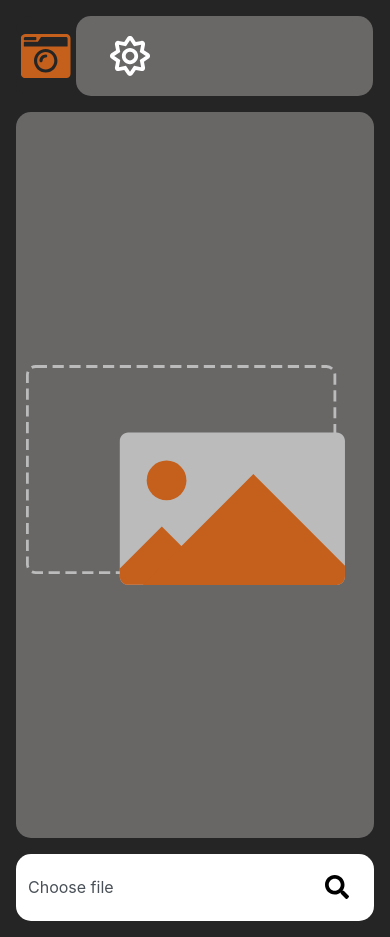
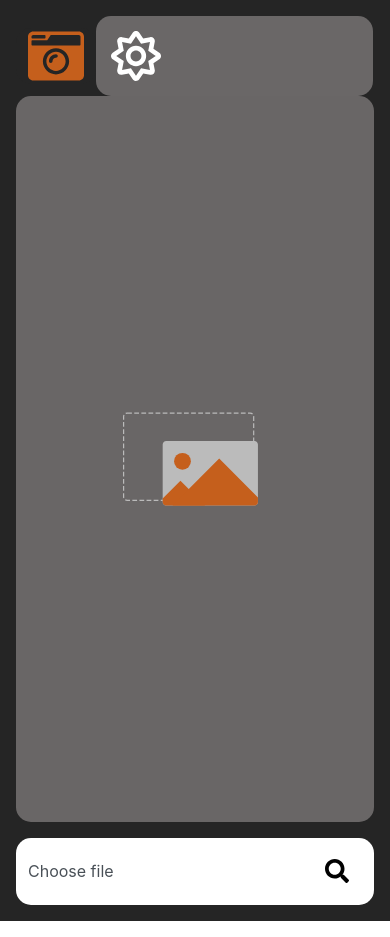
Before and after one commit to Fylypowy/recruitment-task, a React (Create React App) app: page / in a window 390 px wide. Built offline with nearby package versions, Linux system fonts and the light colour scheme.

Commit message:
responsive-correct-2

```diff
--- a/src/App.tsx
+++ b/src/App.tsx
@@ -10,6 +10,8 @@ interface State {
   brightness: number;
   labelText: string;
   tempUrl: string;
+  popUpType: string;
+  isPopUpActive: boolean;
 }
 
 class App extends React.Component<{}, State> {
@@ -17,7 +19,9 @@ class App extends React.Component<{}, State> {
     super(props);
     this.state = {
       brightness: 1,
+      isPopUpActive: false,
       labelText: "Choose file",
+      popUpType: "",
       tempUrl: ""
     };
   }
@@ -26,12 +30,10 @@ class App extends React.Component<{}, State> {
     return (
       <div className="container-fluid p-3">
         <div className="row">
-          <div className="col-sm-12 col-md-1 pr-3 pr-md-0">
-            <Toolbar
-              brightness={this.state.brightness}
-              brightnessHandler={this.brightnessChangeHandler}
-            />
-          </div>
+          <Toolbar
+            brightness={this.state.brightness}
+            brightnessHandler={this.brightnessChangeHandler}
+          />
           <div className="col-sm-12 col-md-11 pt-md-0">
             <Workspace
               brightness={this.state.brightness}
--- a/src/components/Button.tsx
+++ b/src/components/Button.tsx
@@ -43,7 +43,7 @@ class Button extends React.Component<Props, State> {
         style={
           this.state.isOpen ? { backgroundColor: "rgba(77, 74, 74, 0.87)" } : {}
         }
-        className="icon_div col-2 col-md-12"
+        className="icon_div"
       >
         <img
           className="icon_img"
--- a/src/components/Toolbar.tsx
+++ b/src/components/Toolbar.tsx
@@ -15,14 +15,11 @@ class Toolbar extends React.Component<Props, {}> {
   render() {
     const { brightnessHandler, brightness } = this.props;
     return (
-      <div className="row menu mr-0">
-        <div className="col-md-12 col-2 logo mb-3 p-0">
+      <div className="d-flex col-sm-12 col-md-1 pr-3 mb-md-0 mb-sm-3 pr-md-0 align-items-center flex-sm-row flex-md-column">
+        <div className="logo mb-md-2">
           <img className="camera" src={logo} alt="logo" />
         </div>
-
-        <div className="col-md-12 col-10 toolbar">
-          <div className="row">
-            <div className="col-1 col-md-12 align-self-stretch break" />
+        <div className="toolbar flex-grow-1 px-sm-3 px-md-0 py-md-3">
           <Button
             id="range"
             className="slider"
@@ -36,7 +33,6 @@ class Toolbar extends React.Component<Props, {}> {
           />
         </div>
       </div>
-      </div>
     );
   }
 }
--- a/src/components/Workspace.tsx
+++ b/src/components/Workspace.tsx
@@ -51,7 +51,7 @@ class Workspace extends React.Component<Props, {}> {
                 backgroundColor: "rgba(117, 113, 113, 0.87)",
                 backgroundPosition: "center",
                 backgroundRepeat: "no-repeat",
-                backgroundSize: "40vh 40vh"
+                backgroundSize: "40% 40%"
               }
         }
         className="workspace"
--- a/src/style/Toolbar.css
+++ b/src/style/Toolbar.css
@@ -1,12 +1,3 @@
-.break {
-    height: 5vh;
-}
-
-.fill {
-    height: 5vh;
-    flex: 1;
-}
-
 .menu {
     width: 100%;
     border-radius: 15px;
@@ -14,8 +5,6 @@
 }
 
 .toolbar {
-    height: 100%;
-    width: 100%;
     background-color: rgba(117, 113, 113, 0.87);
     border-radius: 15px;
 }
@@ -31,7 +20,7 @@
     left: 50%;
     top: 50%;
     transform: translate(-50%, -50%);
-    width: 40px;
+    width: 50px;
 }
 
 .icon_div:hover {
@@ -43,7 +32,6 @@
 }
 
 .logo {
-    height: 80px;
     width: 80px;
     background-color: rgb(37, 37, 37);
     border-radius: 15px;
@@ -52,10 +40,8 @@
 .camera {
     position: relative;
     left: 50%;
-    top: 50%;
-    transform: translate(-50%, -50%);
-    width: 85%;
-    height: 85%;
+    transform: translateX(-50%);
+    width: 70%;
 }
 
 .popup {
```
Lines whose indentation alone changed are shown as unchanged.
